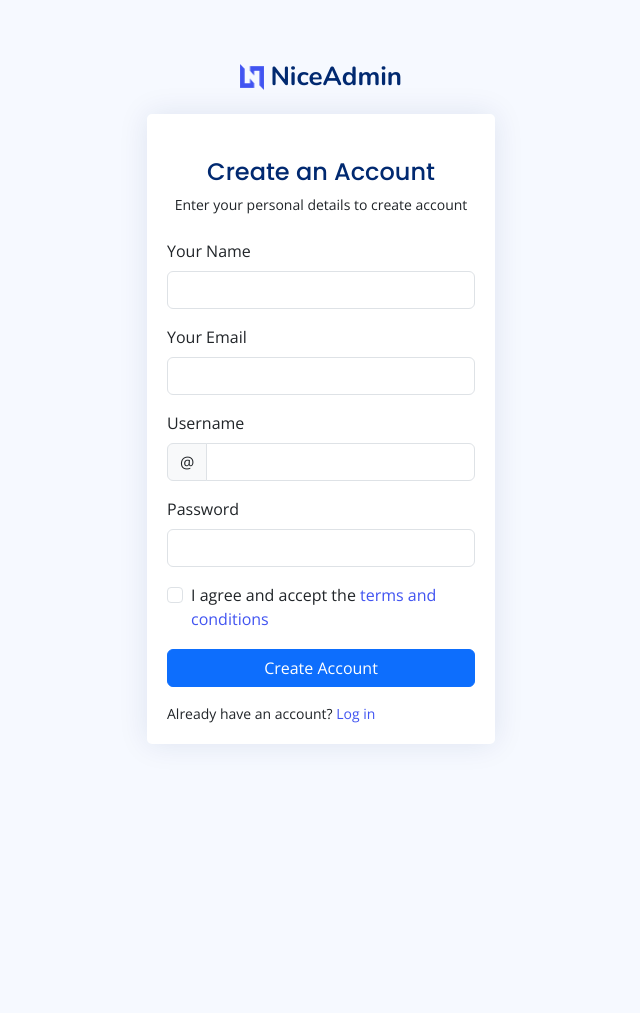
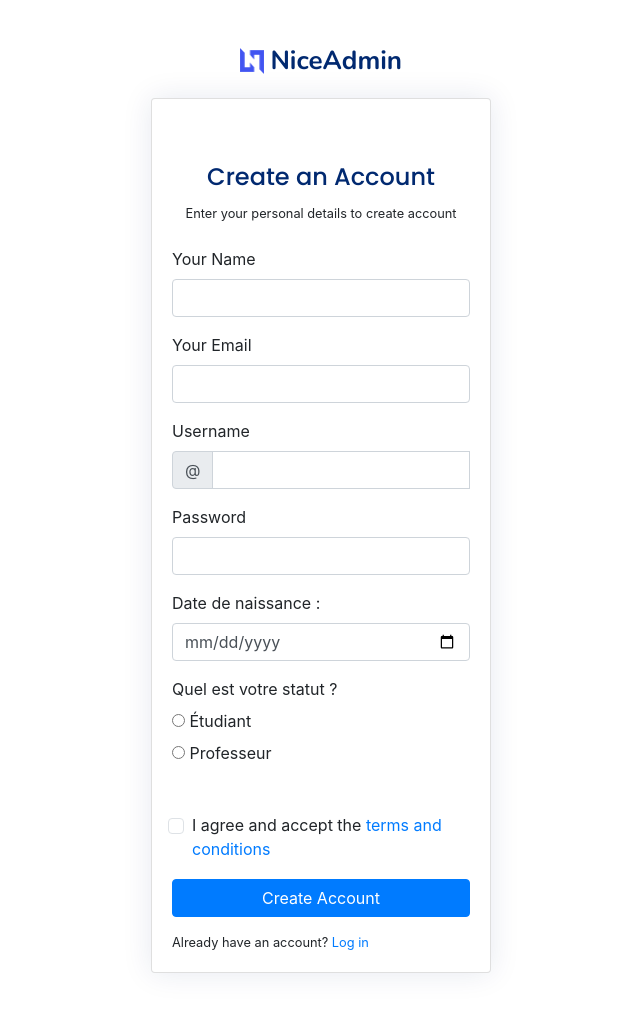
Before and after one commit to salmateache/gestion_examens, a CodeIgniter 4 app: the page made by gestion_examens/app/Views/pages-register.php in a window 1280 px wide. Shown: the whole page, without its empty margins (319-959 px from the left). Before the commit the page ends 723 px from the top, so only its background shows below. Run offline with PHP 8.4 and a stand-in for CodeIgniter, Linux system fonts and the light colour scheme; the template is opened without the code that fills it, so the values that code supplies are empty; some libraries are stand-ins or nearby versions.

Commit message:
model register

```diff
--- a/gestion_examens/app/Config/App.php
+++ b/gestion_examens/app/Config/App.php
@@ -16,7 +16,7 @@ class App extends BaseConfig
      *
      * E.g., http://example.com/
      */
-    public $baseURL = 'http://localhost/gestion_examens/gestion_examens/gestion_examens/public/';
+    public $baseURL = 'http://localhost/ci4/gestion_examens/gestion_examens/public/';
     /**
      * Allowed Hostnames in the Site URL other than the hostname in the baseURL.
      * If you want to accept multiple Hostnames, set this.
--- a/gestion_examens/app/Views/pages-register.php
+++ b/gestion_examens/app/Views/pages-register.php
@@ -28,6 +28,7 @@
 
   <!-- Template Main CSS File -->
   <link href="assets/css/style.css" rel="stylesheet">
+  <link rel="stylesheet" href="https://maxcdn.bootstrapcdn.com/bootstrap/4.0.0/css/bootstrap.min.css">
 
   <!-- =======================================================
   * Template Name: NiceAdmin
@@ -91,6 +92,20 @@
                       <input type="password" name="password" class="form-control" id="yourPassword" required>
                       <div class="invalid-feedback">Please enter your password!</div>
                     </div>
+                    <div class="col-12">
+                      <label for="birthdate">Date de naissance :</label>
+                      <input type="date" id="birthdate" name="birthdate" class="form-control" required>
+                      <div class="invalid-feedback">Please enter your date of birth!</div>
+                    </div>
+
+                    <div class="col-12">
+                      <!-- Champ Radio pour sélectionner Étudiant ou Professeur -->
+                      <label>Quel est votre statut ?</label><br>
+                      <input type="radio" id="student" name="status" value="étudiant" required>
+                      <label for="student">Étudiant</label><br>
+                      <input type="radio" id="teacher" name="status" value="professeur" required>
+                      <label for="teacher">Professeur</label><br><br>
+                    </div>
 
                     <div class="col-12">
                       <div class="form-check">
```
Also changed, not shown: gestion_examens/app/Models/RegisterModel.php (added, +37 -0 lines).
